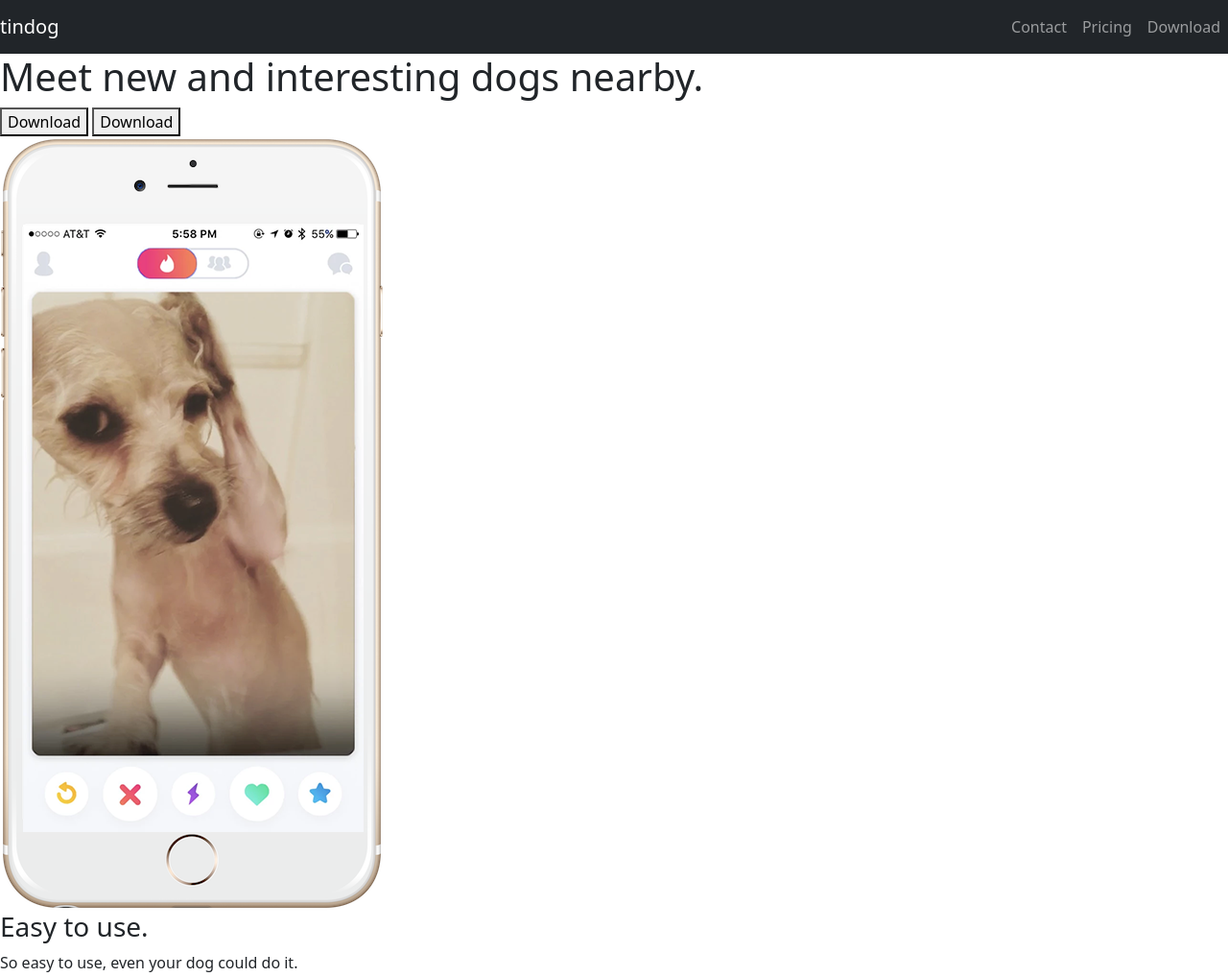
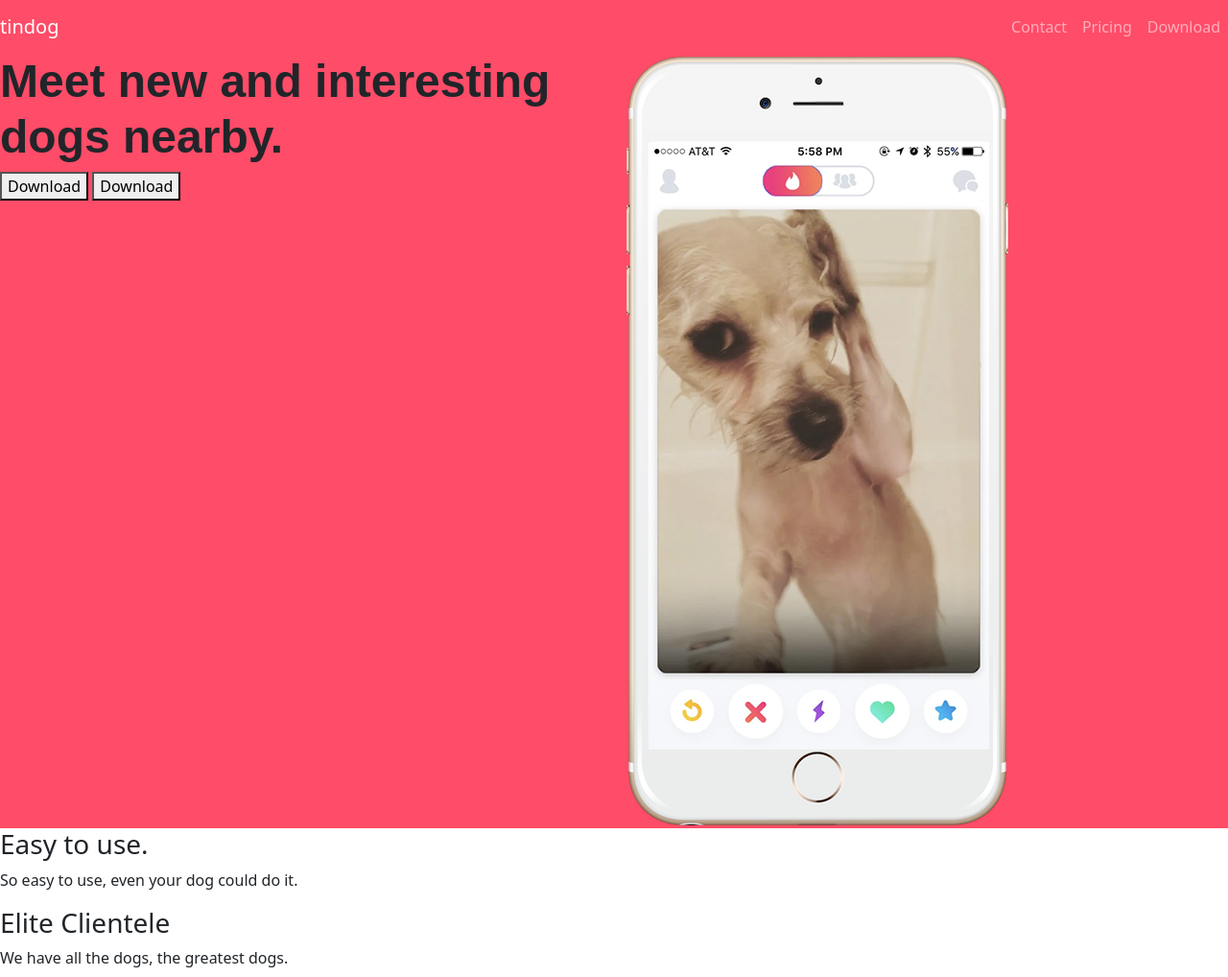
Before and after one commit to MariaSliufko/TinDog, a website: page index.html in a window 1280 px wide. Shown: the top 1018 px of the page at 96% size. Drawn offline with nearby package versions, Linux system fonts and the light colour scheme.

Commit message:
grid layout

```diff
--- a/css/styles.css
+++ b/css/styles.css
@@ -0,0 +1,10 @@
+#title {
+    background-color: #ff4c68;
+}
+
+h1 {
+    font-family: "Montserrat-Black", sans-serif;
+    font-size:3em;
+    line-height: 1,5;
+    font-weight: 900;;
+}
--- a/index.html
+++ b/index.html
@@ -4,7 +4,10 @@
 <head>
   <meta charset="utf-8">
   <title>TinDog</title>
-  <link href="https://cdn.jsdelivr.net/npm/bootstrap@5.2.0-beta1/dist/css/bootstrap.min.css" rel="stylesheet" integrity="sha384-0evHe/X+R7YkIZDRvuzKMRqM+OrBnVFBL6DOitfPri4tjfHxaWutUpFmBp4vmVor" crossorigin="anonymous">
+
+  <link href="https://fonts.googleapis.com/css2?family=Montserrat:wght@100;300;400;500;900&family=Ubuntu:wght@300;400;700&display=swap" rel="stylesheet">
+
+<link href="https://cdn.jsdelivr.net/npm/bootstrap@5.2.0-beta1/dist/css/bootstrap.min.css" rel="stylesheet" integrity="sha384-0evHe/X+R7YkIZDRvuzKMRqM+OrBnVFBL6DOitfPri4tjfHxaWutUpFmBp4vmVor" crossorigin="anonymous">
   <script src="https://cdn.jsdelivr.net/npm/bootstrap@5.2.0-beta1/dist/js/bootstrap.bundle.min.js" integrity="sha384-pprn3073KE6tl6bjs2QrFaJGz5/SUsLqktiwsUTF55Jfv3qYSDhgCecCxMW52nD2" crossorigin="anonymous"></script>
   <link rel="stylesheet" href="css/styles.css">
   <meta name="viewport" content="width=device-width, initial-scale=1">
@@ -15,7 +18,7 @@
   <section id="title">
 
     <!-- Nav Bar -->
-    <nav class="navbar navbar-expand-lg navbar-dark bg-dark">
+    <nav class="navbar navbar-expand-lg navbar-dark">
       <a class="navbar-brand" href="">tindog</a>
       <button class="navbar-toggler" type="button" data-bs-toggle="collapse" data-bs-target="#navbarTogglerDemo02" aria-controls="navbarSupportedContent" aria-expanded="false" aria-label="Toggle navigation">
         <span class="navbar-toggler-icon"></span>
@@ -34,14 +37,18 @@
       </ul>
       </div>
   </nav>
+
     <!-- Title -->
 
-    <div>
-      <h1>Meet new and interesting dogs nearby.</h1>
+    <div class="row">
+
+      <div class="col-lg-6">
+        <h1>Meet new and interesting dogs nearby.</h1>
       <button type="button">Download</button>
       <button type="button">Download</button>
-    </div>
-    <div>
+      </div>
+
+    <div class="col-lg-6">
       <img src="images/iphone6.png" alt="iphone-mockup">
     </div>
 
```
